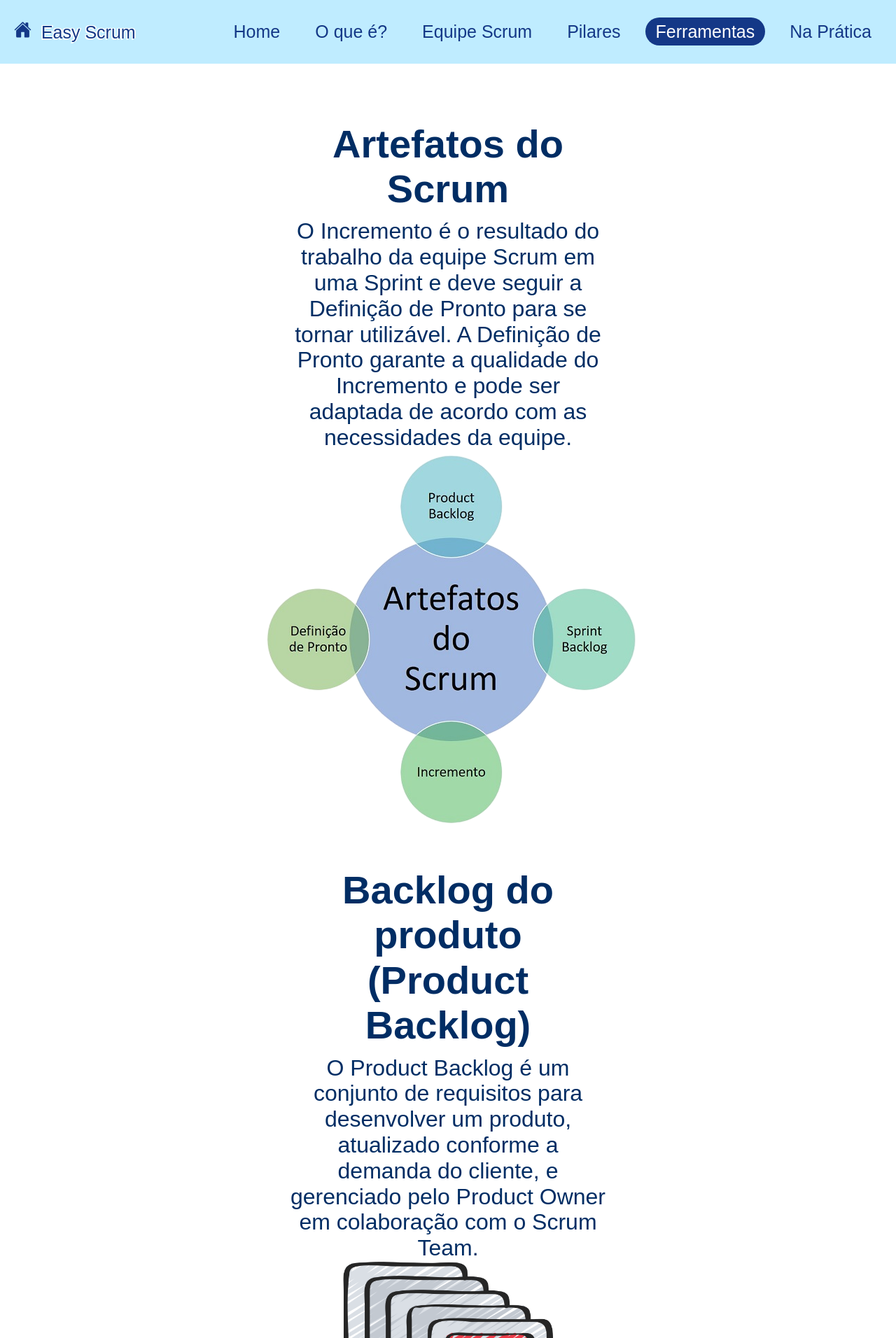
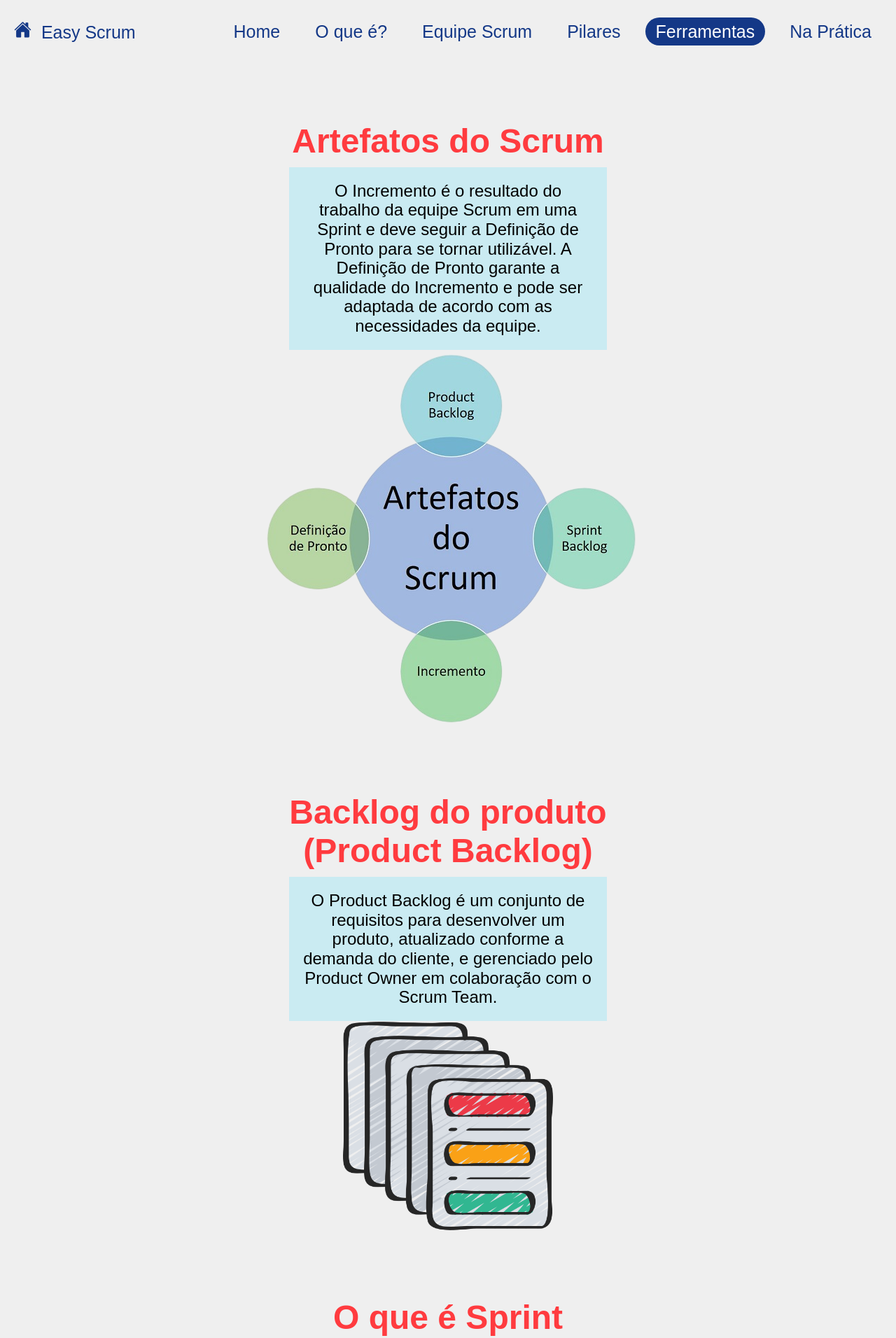
Before and after one commit to felipereira10/Code-6-Wave-1-API, a Python web app: template Templates/ferramentas.html in a window 1280 px wide. Shown: the top 1912 px of the page at 70% size. Run offline with Jinja, Linux system fonts and the light colour scheme; the template is opened without the code that fills it, so the values that code supplies are empty; some web fonts are replaced.

Commit message:
Att.30/04
Mudança nas cores

```diff
--- a/Templates/ferramentas.html
+++ b/Templates/ferramentas.html
@@ -14,35 +14,51 @@
 </head>
 <body class="geral">
     <header id="header">
-
-            <a href="#" class="logo"><ion-icon name="home"></ion-icon>&nbsp&nbspEasy Scrum</a>
-        <ul>
+        <nav class="navbar bg-body-tertiary">
+            <div class="container-fluid">
+              <a class="logo" href="#">
+                <ion-icon name="home"></ion-icon>&nbsp&nbspEasy Scrum
+              </a>
+            </div>
+        </nav>
+        <ul class="principal">
             <li><a href="../Templates/index.html">Home</a></li>
             <li><a href="../Templates/index.html#Oqueé">O que é?</a></li>
             <li><a href="../Templates/equipe.html">Equipe Scrum</a></li>
             <li><a href="../Templates/pilares.html">Pilares</a></li>
-            <li><a href="../Templates/ferramentas.html" class="active">Ferramentas</a></li>
+            <li><a href="../Templates/ferramentas.html" class="active">Ferramentas</a>
+                <ul class="submenu">
+                    <li><a href="../Templates/ferramentas.html#artefatos">Artefatos</a></li>
+                    <hr>
+                    <li><a href="../Templates/ferramentas.html#backlog">Backlog do Produto</a></li>
+                    <hr>
+                    <li><a href="../Templates/ferramentas.html#sprintbacklog">Sprint Backlog</a></li>
+                    <hr>
+                    <li><a href="../Templates/ferramentas.html#burndown">Burndown</a></li>
+                </ul>
+
+            </li>
             <li><a href="../Templates/download.html">Na Prática</a></li>
         </ul>
     </header>
     <br><br><br><br>
     <div class="sec">
-        <div class="artefatos">
+        <div id="artefatos">
         <h2>Artefatos do Scrum</h2>
             <p>
             O Incremento é o resultado do trabalho da equipe Scrum em uma Sprint e deve seguir a Definição de Pronto para se tornar utilizável. A Definição de Pronto garante a qualidade do Incremento e pode ser adaptada de acordo com as necessidades da equipe.</p>
             <img src="../static/imagens/Artefatos.png" alt="artefatos">
-            <br><br><br><br>
+            <br><br><br><br><br><br>
         </div>
-        <div class="backlog">
+        <div id="backlog">
             <h2>Backlog do produto (Product Backlog)</h2>
             <p>
             O Product Backlog é um conjunto de requisitos para desenvolver um produto, atualizado conforme a demanda do cliente, e gerenciado pelo Product Owner em colaboração com o Scrum Team.
             </p>
             <img src="../static/imagens/backlog2.png" alt="backlog" width="300px"  height=300px>
-            <br><br><br><br>
+            <br><br><br><br><br><br>
         </div>
-        <div class="sprint backlog">
+        <div id="sprintbacklog">
 
             <h2>O que é Sprint Backlog?</h2>
            <p>
@@ -52,14 +68,14 @@
             <h3>Como implementar o Sprint Backlog?</h3>
             <p>O Sprint Backlog é definido em uma reunião de planejamento, essencial, denominada planning. Durante o Sprint, o Scrum Master facilita as entregas, conduz as reuniões e ajuda a equipe a melhorar a produtividade, e o progresso pode ser acompanhado através do gráfico burndown.</p>
             <img src="../static/imagens/Sprint backlog.png" alt="sprint backlog">
-            <br><br><br><br>
+            <br><br><br><br><br><br>
         </div>
-        <div class="burndown">
+        <div id="burndown">
             <h2>O que é Burndown?</h2>
             <p>É um grafico que usa as estimativas de esforço(tempo) feitas para as atividades do Sprint Backlog , por ele pode ser feito o acompanhamento da produtividade no dia a dia.
                 Ele consiste basicamente disso:
-                <br><br>
-                <ul class="comofunciona">
+                <br>
+                <ul>
                     <li>
                     1- O eixo Y (vertical) é o somatório das estimativas de esforço do Sprint;
                     </li>
--- a/static/css/style.css
+++ b/static/css/style.css
@@ -29,7 +29,7 @@ body
     align-items: center;
     font-size: 25px;
     z-index: 10000;
-    background: #bfecff;
+
     opacity: 1;
 }
 #header .logo
@@ -39,37 +39,55 @@ body
     font-weight: 500;
     font-size: 2en;
     text-decoration: none;
-    text-shadow:
-        -1.5px -1.5px 0px #fff,
-        -1.5px 1.5px 0px #fff,
-        1.5px -1.5px 0px #fff,
-        1.5px 0px 0px #fff;
 }
-#header ul
+#header ul.principal
 {
     display: flex;
     justify-content: center;
     align-items: center;
 }
-#header ul li
+#header ul.principal li
 {
     list-style: none;
     margin-left: 20px;
 }
-#header ul li a
+#header ul.principal li a
 {
     text-decoration: none;
     padding: 6px 15px;
     color:#143887;
     border-radius: 20px;
 }
-#header ul li a:hover,
-#header ul li a.active
+#header ul.principal li a:hover,
+#header ul.principal li a.active
 {
     background: #143887;
     color: #fff;
 }
-
+#header ul li ul.submenu li{
+    display: flex;
+}
+#header ul li ul.submenu{
+    width: 13%;
+    background: #143887;
+    border-radius: 15%;
+    position:absolute;
+    z-index: 1000;
+    display: none;
+    color: #fff;
+}
+#header ul li ul.submenu a{
+    color: #fff;
+}
+#header ul li:hover ul.submenu{
+    display: block;
+}
+#header ul.submenu li a:hover
+#header ul.submenu li a.active
+{
+    background: #FF3B3F;
+    color: #fff;
+}
 section
 {
     position: relative;
@@ -192,46 +210,50 @@ section #text span
     position: center;
 }
 body.geral{
-    background: linear-gradient(100deg, #fff, #fff);
-
+    background: #EFEFEF;
 }
 .sec{
     position: relative;
     padding: 100px;
     position: center;
     text-align: center;
-    text-shadow:
-    -1.5px -1.5px 0px #fff,
-    -1.5px 1.5px 0px #fff,
-    1.5px -1.5px 0px #fff,
-    1.5px 0px 0px #fff;
     margin-left: 20%;
     margin-right: 20%;
 
 }
 .sec h2{
-    font-size: 3.5em;
-    color: #002D64;
+    font-size: 3.0em;
+    color: #FF3B3F;
     margin-bottom: 10px;
     margin-left: 10%;
     margin-right: 10%;
 }
 .sec h3{
     font-size: 2.5em;
-    color: #002D64;
+    color: #FF3B3F;
     margin-bottom: 10px;
     margin-left: 10%;
     margin-right: 10%;
 }
 .sec p{
-    font-size: 2em;
-    color: #002D64;
+    font-size: 1.5em;
     margin-left: 10%;
     margin-right: 10%;
+    background: #CAEBF2;
+    color: #000;
+    padding: 20px;
+}
+.sec ul li{
+    font-size: 1.5em;
+    margin-left: 10%;
+    margin-right: 10%;
+    background: #CAEBF2;
+    color: #000;
+    padding: 20px;
+    list-style-type: none;
 }
 #btn
 {
-
     text-decoration: none;
     display: inline-block;
     padding: 8px 30px;
```
Also changed, not shown: Templates/TEste.html (added, +36 -0 lines), Templates/index.html (+28 -6 lines), Templates/pilares.html (+20 -5 lines), Templates/teste2.html (added, +44 -0 lines), templates/download.html (+42 -5 lines), templates/equipe.html (+20 -4 lines), static/imagens/slide_productbacklog.png (added).
